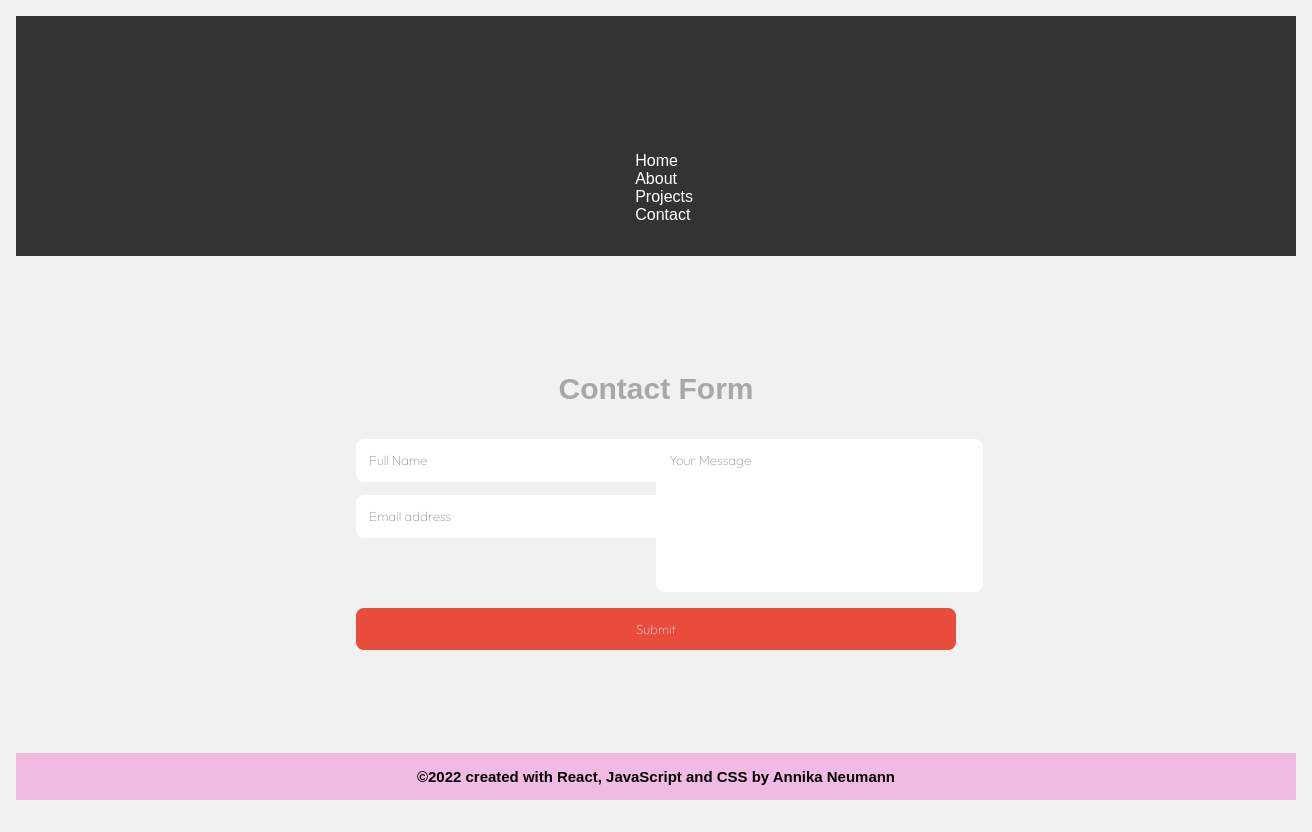
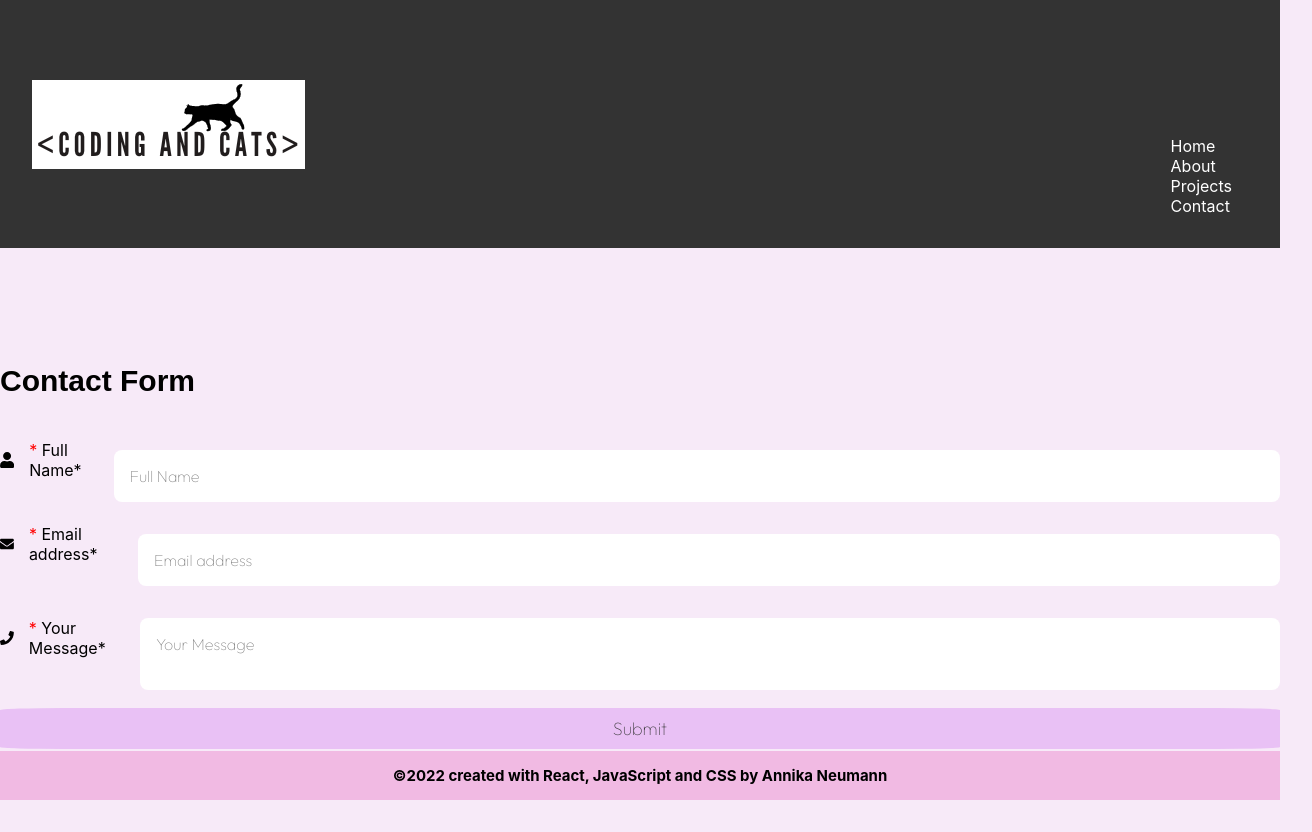
Before and after one commit to AnnikaNeumann/annikaneumann.github.io, a React (Create React App) app: page /contact in a window 1280 px wide. Shown: the whole page, 1312 px wide, since content can reach past the window. After the commit the page ends 800 px from the top, so only its background shows below. Built offline with nearby package versions, Linux system fonts and the light colour scheme.

Commit message:
added mandatory field to contactform and changed design a bit

```diff
--- a/src/components/ContactForm.js
+++ b/src/components/ContactForm.js
@@ -1,14 +1,23 @@
 import '../components/css/ContactForm.css';
 import emailjs from '@emailjs/browser';
-import React, { useRef } from 'react';
+import React, { useRef, useState } from 'react';
+import { FaUser, FaEnvelope, FaPhone } from 'react-icons/fa'; // Import React icons
 
 
 const ContactForm = () => {
-
   const form = useRef();
+  const [isFormEmpty, setIsFormEmpty] = useState(false);
 
   const sendEmail = (e) => {
     e.preventDefault();
+
+    // Check if the message field is empty
+    const messageField = form.current.querySelector('textarea[name="message"]');
+    if (!messageField || !messageField.value.trim()) {
+      setIsFormEmpty(true);
+      return;
+    }
+
     emailjs
       .sendForm(
         "React Contact Detail",
@@ -18,8 +27,10 @@ const ContactForm = () => {
       )
       .then(
         (result) => {
-          alert('message sent successfully...');
-          console.log("message sent");
+          alert('Message sent successfully...');
+          console.log("Message sent");
+          setIsFormEmpty(false); // Reset the empty form flag
+          form.current.reset(); // Clear the form fields
         },
         (error) => {
           console.log(error.text);
@@ -27,23 +38,34 @@ const ContactForm = () => {
       );
   };
 
-
   return (
     <div>
     <h1>Contact Form</h1>
     <form className='cf' ref={form} onSubmit={sendEmail}>
       <div className='half left cf'>
-          <input type='text' tabIndex='0' label='Full Name' placeholder='Full Name' name='user_name' />
-          <input type='email' tabIndex='0' label='Email address' placeholder='Email address' name='user_email' />
+        <div className='input-icon'>
+          <FaUser />
+          <label htmlFor='user_name'>Full Name*</label>
+          <input type='text' tabIndex='0' placeholder='Full Name' name='user_name' required />
+        </div>
+        <div className='input-icon'>
+          <FaEnvelope />
+          <label htmlFor='user_email'>Email address*</label>
+          <input type='email' tabIndex='0' placeholder='Email address' name='user_email' required />
+        </div>
       </div>
       <div className='half right cf'>
-          <textarea name='message' tabIndex='0' label='message' type='text' placeholder='Your Message'></textarea>
+        <div className='input-icon'>
+          <FaPhone />
+          <label htmlFor='message'>Your Message*</label>
+          <textarea name='message' tabIndex='0' type='text' placeholder='Your Message' required></textarea>
+        </div>
+        {isFormEmpty && <p style={{ color: 'red' }}>Message field cannot be empty.</p>}
       </div>
       <input type='submit' tabIndex='0' value='Submit' id='input-submit' />
     </form>
   </div>
   );
-}
-
+};
 
 export default ContactForm;
--- a/src/components/Header.js
+++ b/src/components/Header.js
@@ -7,6 +7,7 @@ const Header = () => {
 
     return (
         <div className="header">
+
                     <Navigation/>
                     </div>
 
--- a/src/components/Home.js
+++ b/src/components/Home.js
@@ -22,6 +22,7 @@ const Home = () =>{
           <section className="about">
   <div className="flex-container">
     <div className="flex-item">
+
       <img className="annika" src={require("../static/annika.png")} alt='Annika has blonde hair and she wears a black jacket. On her shoulder is a white cat.'/>
     </div>
     <div className="flex-item">
--- a/src/components/Navigation.css
+++ b/src/components/Navigation.css
@@ -30,7 +30,6 @@
   transition: 0.3s;
 }
 
-/* Navigation links styles */
 .nav-links {
   list-style: none;
 }
@@ -48,13 +47,14 @@
 /* Active link styles */
 .nav-links a.active {
   font-weight: bold;
-  /* Add any other styles you want for the active link */
 }
 
-/* Media query for screens smaller than 768px */
+
 @media screen and (max-width: 768px) {
   .menu-icon {
-    display: flex; /* Make the menu icon visible on smaller screens */
+    display: flex;
+    flex-direction: column;
+    cursor: pointer;
   }
 
   .nav-links {
@@ -68,13 +68,13 @@
     transform: scaleY(0);
     transform-origin: top;
     transition: opacity 0.3s, transform 0.3s;
-    z-index: 1;
+    z-index: -1; /* Set the initial z-index to be lower */
   }
 
   .nav-links.show {
     opacity: 1;
     transform: scaleY(1);
-    z-index: 2;
+    z-index: 2; /* Increase z-index when the menu is open */
   }
 
   .nav-links li {
--- a/src/components/Navigation.js
+++ b/src/components/Navigation.js
@@ -3,7 +3,7 @@ import { Link } from 'react-router-dom';
 import './Navigation.css';
 
 function Navigation() {
-  const [isOpen, setIsOpen] = useState(false);
+  const [isOpen, setIsOpen] = useState(window.innerWidth <= 768);
 
   const toggleMenu = () => {
     setIsOpen(!isOpen);
@@ -30,6 +30,8 @@ function Navigation() {
         <div className={`bar ${isOpen ? 'animate' : ''}`}></div>
         <div className={`bar ${isOpen ? 'animate' : ''}`}></div>
       </div>
+      <img className="logo" src={require("../static/CatLogo.png")} alt='Coding brackets with a title and a black cat on top of the letter'/>
+
       <ul className={`nav-links ${isOpen ? 'show' : ''}`}>
         <li>
           <Link to="/">Home</Link>
--- a/src/components/css/ContactForm.css
+++ b/src/components/css/ContactForm.css
@@ -1,4 +1,4 @@
-body {
+/* body {
     background: #f1f1f1;
     font-family: '', sans-serif;
     padding: 1em;
@@ -72,4 +72,64 @@ body {
 
   .cf:after {
     clear: both;
+  } */
+
+  input,
+  textarea {
+    border: 0;
+    outline: 1px;
+    padding: 1em;
+    border-radius: 8px;
+    display: block;
+    width: 100%;
+    margin-top: 1em;
+    font-family: 'Outfit', sans-serif;
+    resize: none;
+    font-size: 1rem;
   }
+
+  /* Add styles for icon containers */
+.input-icon {
+  display: flex;
+  align-items: center;
+}
+
+/* Style the icons */
+.input-icon svg {
+  margin-right: 15px; /* Add some spacing between icon and input */
+}
+
+/* Style the submit button */
+#input-submit {
+  color: #333; /* Dark gray text color */
+  background: #e9c1f5; /* Light gray background */
+  cursor: pointer;
+  font-size: 18px; /* Larger font size */
+  padding: 0.5em 1em; /* Adjust padding for smaller button */
+  border-radius: 5%;
+}
+
+#input-submit:hover {
+  box-shadow: 0 1px 1px 1px rgba(0, 0, 0, 0.2);
+}
+
+/* Add space between message field and name/email fields */
+.left input,
+.right textarea {
+  margin-top: 2em; /* Increase the margin for more space */
+}
+
+label[for="user_name"]:before,
+label[for="user_email"]:before,
+label[for="message"]:before {
+  content: '* ';
+  color: red;
+}
+/* Media query for smaller screens (adjust as needed) */
+@media (max-width: 600px) {
+  .half {
+    width: 100%;
+    float: none;
+    margin-bottom: 0;
+  }
+}
--- a/src/components/css/Home.css
+++ b/src/components/css/Home.css
@@ -30,6 +30,10 @@
   height: auto;
 }
 
+.logo{
+	background: none !important;
+border: none !important;
+}
 
 .social-links {
   display: flex;
```
Also changed, not shown: src/static/CatLogo.png (added). Lines whose indentation alone changed are shown as unchanged.
